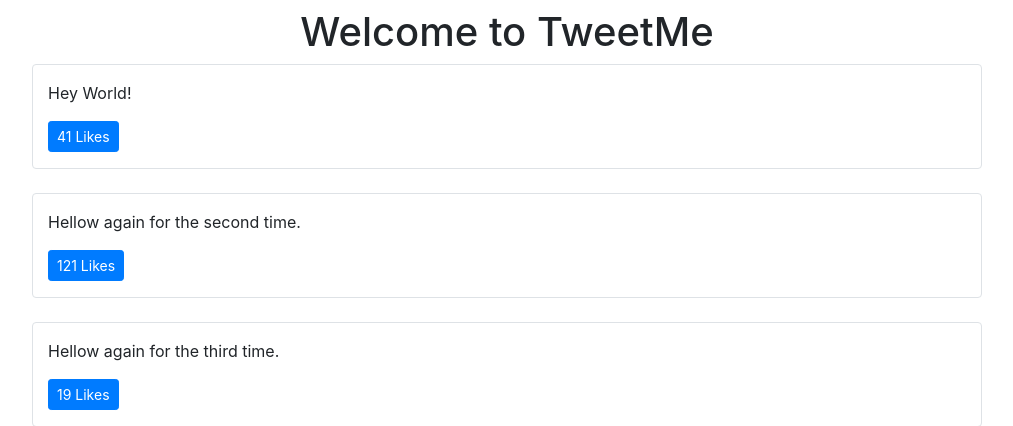
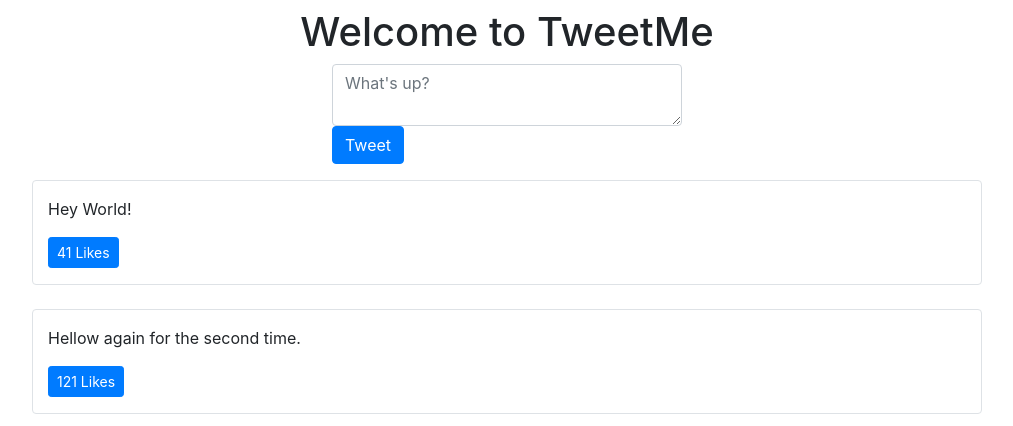
Before and after one commit to alanying/tweetme, a Django app: page / in a window 1280 px wide. Shown: the part 56-482 px from the top of the page, without its empty margins (133-1146 px from the left). Run offline with Django 3.2, Linux system fonts and the light colour scheme; data comes from the database, SQL or seed files in the repository; both versions use the stored data as it was after the commit; some libraries are stand-ins or nearby versions.

Commit message:
create form view

```diff
--- /dev/null
+++ b/templates/components/form.html
@@ -0,0 +1,4 @@
+<form method="POST"> {% csrf_token %}
+  {{ form.as_p }}
+  <button type="submit" class='btn btn-secondary'>Save</button>
+</form>
--- a/templates/pages/home.html
+++ b/templates/pages/home.html
@@ -6,9 +6,20 @@ amazing Title!
 
 {% block content %}
 
+
 <div class='row text-center'>
   <div class='col'>
     <h1>Welcome to TweetMe</h1>
+  </div>
+</div>
+
+<div class='row mb-3'>
+  <div class='col-md-4 col-10 mx-auto'>
+    <form class='form' method='POST', action='/create-tweet'> {% csrf_token %}
+      <input type='hidden' value='/' name='next' />
+      <textarea class='form-control' name='content' placeholder="What's up?"></textarea>
+      <button type='submit' class='btn btn-primary'>Tweet</button>
+    </form>
   </div>
 </div>
 
--- a/tweetme/urls.py
+++ b/tweetme/urls.py
@@ -16,11 +16,15 @@ Including another URLconf
 from django.contrib import admin
 from django.urls import path
 
-from tweets.views import home_view, tweet_detail_view, tweet_list_view
+from tweets.views import (
+  home_view, tweet_detail_view, tweet_list_view,
+  tweet_create_view
+)
 
 urlpatterns = [
     path('admin/', admin.site.urls),
     path('', home_view),
+    path('create-tweet', tweet_create_view),
     path('tweets', tweet_list_view),
     path('tweets/<int:tweet_id>', tweet_detail_view),
 ]
--- a/tweets/views.py
+++ b/tweets/views.py
@@ -9,6 +9,14 @@ from .forms import TweetForm
 # Create your views here.
 def home_view(request, *args, **kwargs):
   return render(request, "pages/home.html", context={}, status=200)
+
+def tweet_create_view(request, *args, **kewargs):
+  form = TweetForm(request.POST or None)
+  if form.is_valid():
+    obj = form.save(commit=False)
+    obj.save()
+    form = TweetForm
+  return render(request, "components/form.html",context={"form": form})
 
 def tweet_list_view(request, *args, **kwargs):
   qs = Tweet.objects.all()
```
Also changed, not shown: db.sqlite3.
